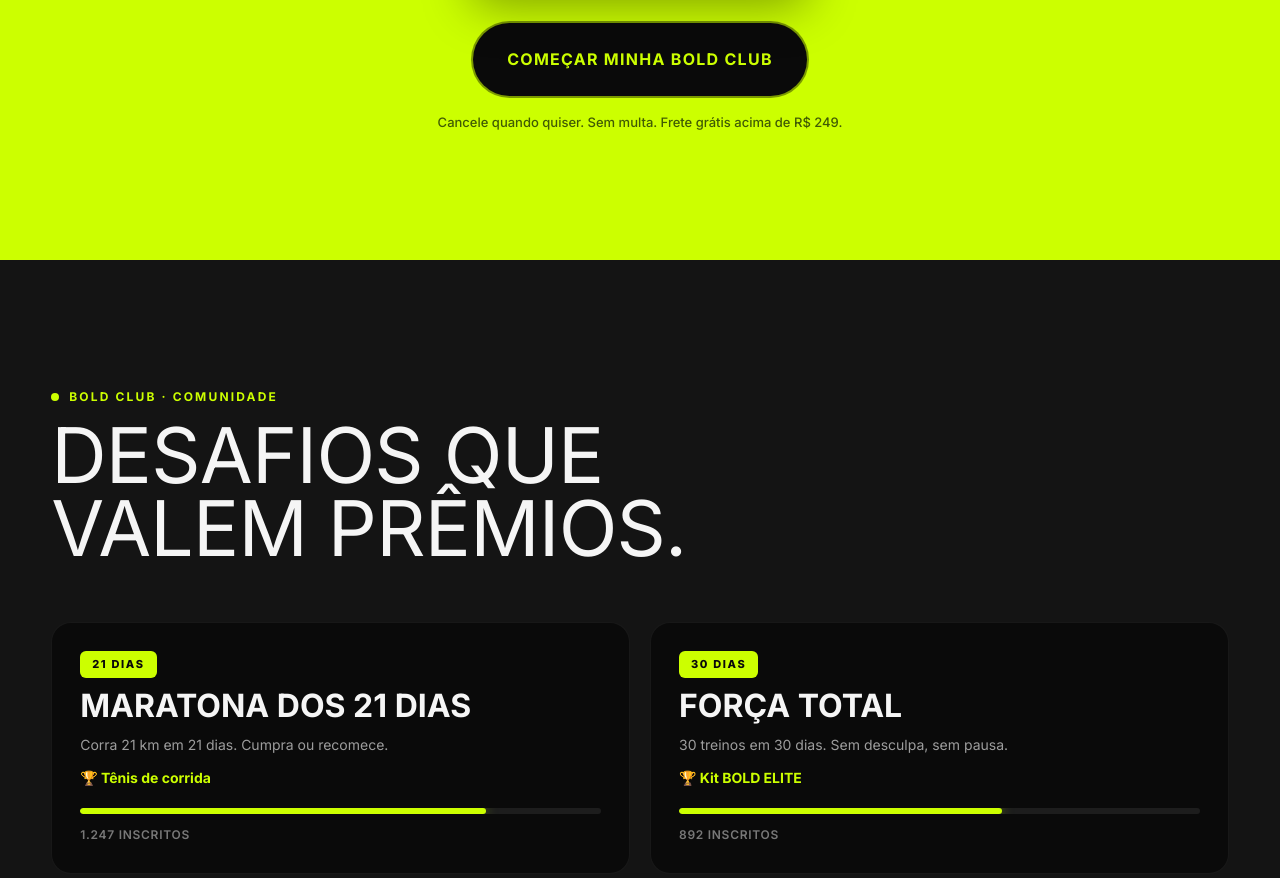
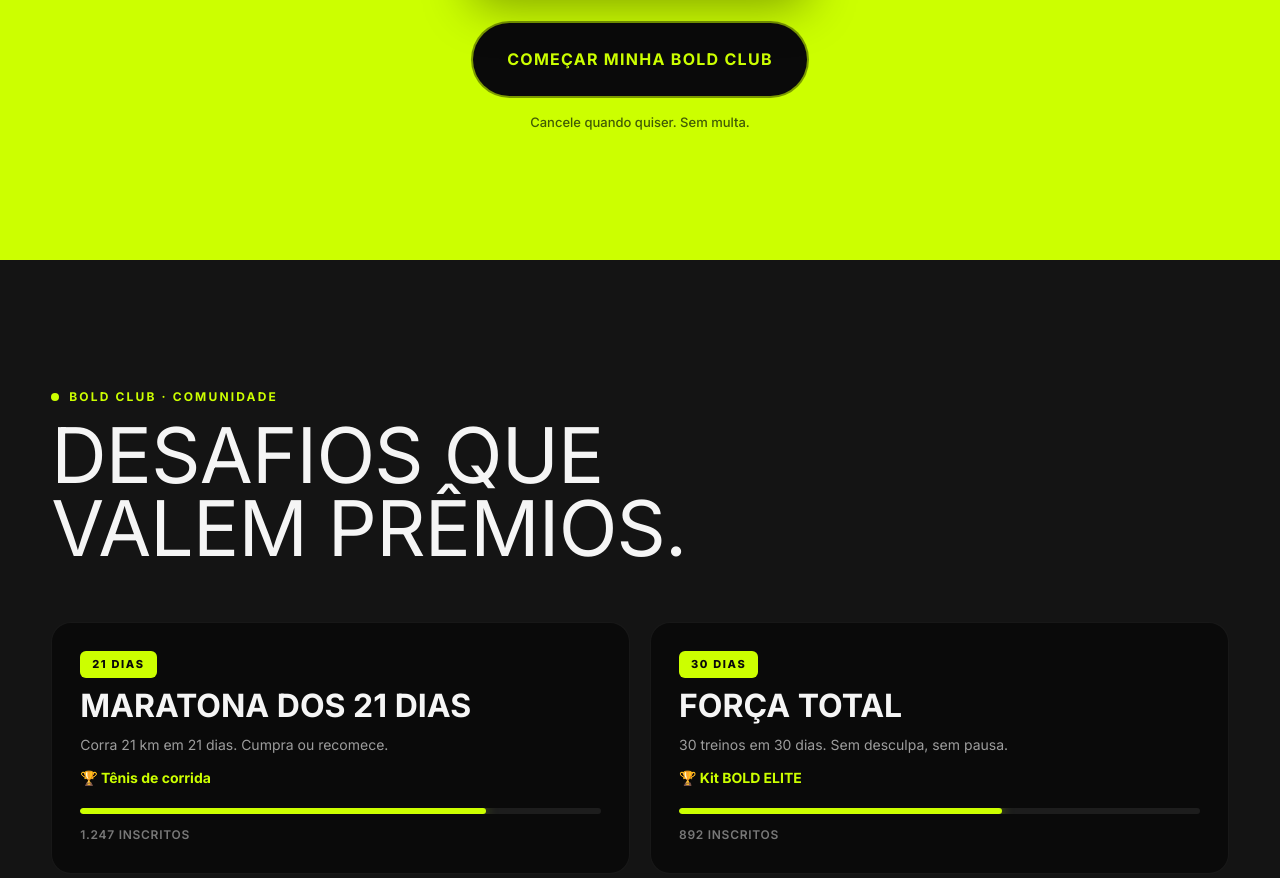
Before and after one commit to FlyingHigh520741/site-bold, a plain HTML site: page index.html in a window 1280 px wide. Shown: the part 4496-5374 px from the top of the page. Drawn offline with Linux system fonts and the light colour scheme; a web font is replaced by a local one.

Commit message:
correcao de texto

```diff
--- a/index.html
+++ b/index.html
@@ -278,7 +278,7 @@
 
       <div class="club__bottom">
         <a href="#" class="btn btn--dark btn--xl btn--pulse-dark">COMEÇAR MINHA BOLD CLUB</a>
-        <p class="club__fineprint">Cancele quando quiser. Sem multa. Frete grátis acima de R$ 249.</p>
+        <p class="club__fineprint">Cancele quando quiser. Sem multa.</p>
       </div>
     </div>
   </section>
```
